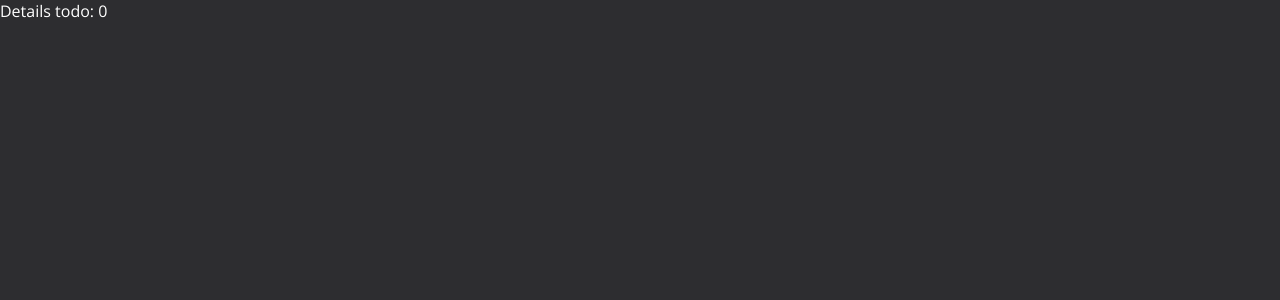
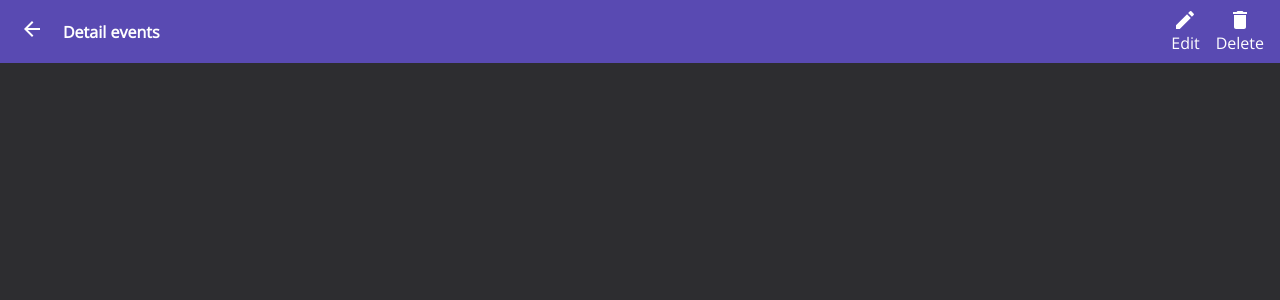
Before and after one commit to mitsuya-creator/todolist, a React (Vite) app: page /events/detail/0 in a window 1280 px wide. Shown: the top 300 px of the page. Built offline with nearby package versions, Linux system fonts and the light colour scheme.

Commit message:
Add: adding style back button DetailEvents

```diff
--- a/src/pages/DetailsEvents.jsx
+++ b/src/pages/DetailsEvents.jsx
@@ -1,9 +1,34 @@
 import React from "react";
 import { useParams } from "react-router-dom";
+import ButtonBackNavigation from "@/components/button/ButtonNavigationBack";
+import Slide from '@mui/material/Slide';
+import DeleteIcon from '@mui/icons-material/Delete';
+import EditIcon from '@mui/icons-material/Edit';
+
+
 export default function DetailEvents() {
     const { id } = useParams();
-    console.log(id)
     return (
-        <div>Details todo:  {id}</div>
+        <Slide direction="left" in={true} mountOnEnter unmountOnExit>
+            <div className="container_detail_events">
+                <div className="container_button_back_detail">
+                    <section className="button_back_title">
+                        <ButtonBackNavigation />
+                        <h1>Detail events</h1>
+                    </section>
+                    <section className="container_icon_title">
+                        <div>
+                            <EditIcon />
+                            <span>Edit</span>
+                        </div>
+                        <div>
+                            <DeleteIcon />
+                            <span>Delete</span>
+                        </div>
+                    </section>
+                </div>
+
+            </div>
+        </Slide>
     )
 }
--- a/src/style/style.css
+++ b/src/style/style.css
@@ -384,11 +384,6 @@ button:hover {
     background-color: transparent;
 }
 
-/* .body_today_task_view_expand {
-    overflow-y: scroll;
-    height: 89%;
-    padding-bottom: 10px;
-} */
 
 .body_today_task_view_lessen {
     overflow-y: scroll;
@@ -420,6 +415,38 @@ button:hover {
     align-items: center;
     width: 100vw;
     background-color: var(--bg-secondary);
+}
+
+.container_button_back_detail {
+    display: flex;
+    justify-content: space-between;
+    height: 63px;
+    width: 100vw;
+    background-color: var(--bg-secondary);
+}
+
+.button_back_title {
+    display: flex;
+    flex-direction: row;
+    height: 63px;
+    align-items: center;
+}
+
+.container_icon_title {
+    display: flex;
+    flex-direction: row;
+    height: 63px;
+    align-items: center;
+    justify-content: center;
+}
+
+.container_icon_title div {
+    height: 63px;
+    display: flex;
+    flex-direction: column;
+    align-items: center;
+    margin-top: 16px;
+    margin-right: 16px;
 }
 
 .button_back {
```
Also changed, not shown: src/components/CardDetail.jsx (added).
